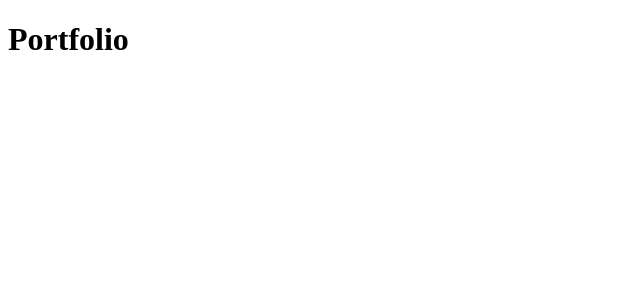
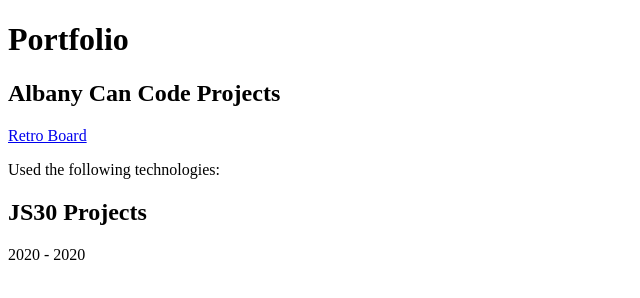
Before and after one commit to PatrickDCullen/PatrickDCullen.github.io, a plain HTML site: page index.html in a window 1280 px wide. Shown: the whole page, without its empty margins (0-640 px from the left). Drawn offline with Linux system fonts and the light colour scheme.

Commit message:
Add basic outline of document flow and scripting

```diff
--- a/index.html
+++ b/index.html
@@ -6,8 +6,22 @@
 
     <link rel="stylesheet" href="css/styles.css">
   </head>
+
   <body>
     <h1>Portfolio</h1>
+    <h2>Albany Can Code Projects</h2>
+    <a
+      href="https://codesandbox.io/s/github/PatrickDCullen/retro-board/tree/master"
+      target="_blank"
+    >
+      Retro Board
+    </a>
+    <p>Used the following technologies:</p>
+
+    <h2>JS30 Projects</h2>
+    <footer>
+      <p></p>
+    </footer>
     <script src="js/scripts.js"></script>
   </body>
 </html>
--- a/js/scripts.js
+++ b/js/scripts.js
@@ -0,0 +1,4 @@
+let todaysDate = new Date();
+const currentYear = todaysDate.getFullYear();
+const footer = document.querySelector('footer > p');
+footer.innerHTML = `2020 - ${currentYear}`;
```
